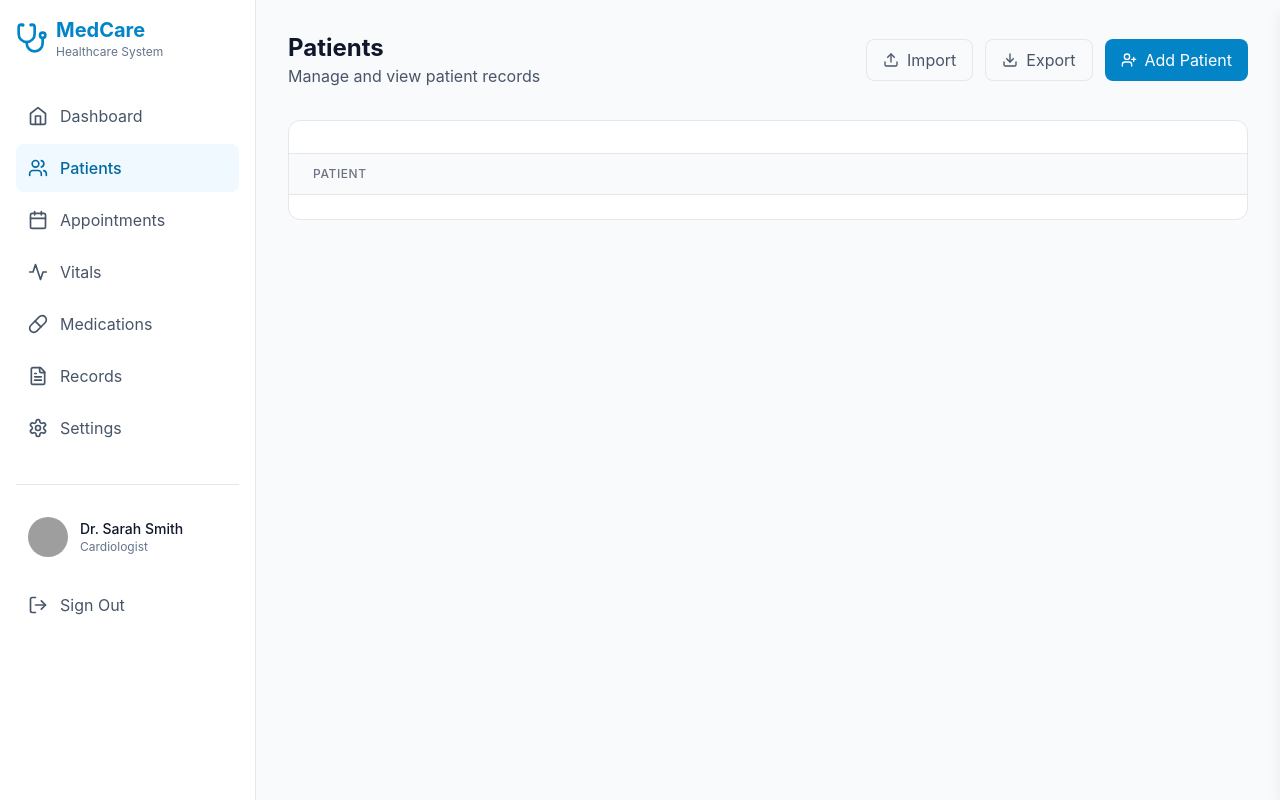
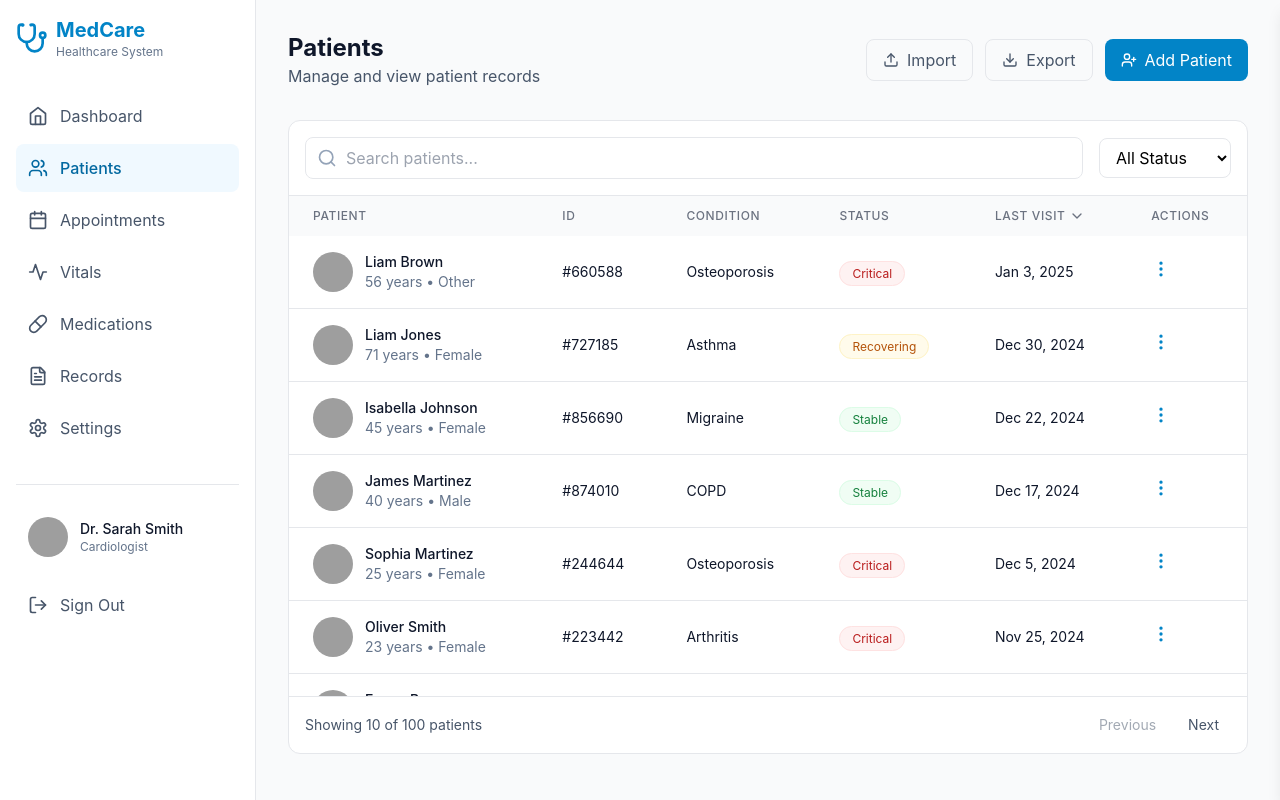
Before and after one commit to vavanv/MedCareDashboard, a React (Vite) app: page / in a window 1280 px wide. Both pictures are taken after a click on the button "View All". Built offline with nearby package versions, Linux system fonts and the light colour scheme; grey boxes are pictures that could not be loaded.

Commit message:
Initial commit from your app

```diff
--- a/src/components/PatientTable.tsx
+++ b/src/components/PatientTable.tsx
@@ -13,7 +13,6 @@ type SortDirection = 'asc' | 'desc';
 
 const ITEMS_PER_PAGE = 10;
 
-// Add SortIcon component definition
 const SortIcon = ({ field, sortField, sortDirection }: {
   field: SortField;
   sortField: SortField;
@@ -34,16 +33,74 @@ export default function PatientTable({ patients: initialPatients, onPatientClick
   const [statusFilter, setStatusFilter] = useState<string>('all');
   const [currentPage, setCurrentPage] = useState(1);
 
-  // ... rest of the component code ...
+  const handleSort = (field: SortField) => {
+    if (sortField === field) {
+      setSortDirection(sortDirection === 'asc' ? 'desc' : 'asc');
+    } else {
+      setSortField(field);
+      setSortDirection('desc');
+    }
+  };
+
+  const filteredPatients = initialPatients
+    .filter(patient => {
+      const matchesSearch = patient.name.toLowerCase().includes(searchTerm.toLowerCase()) ||
+        patient.id.includes(searchTerm);
+      const matchesStatus = statusFilter === 'all' || patient.status === statusFilter;
+      return matchesSearch && matchesStatus;
+    })
+    .sort((a, b) => {
+      const modifier = sortDirection === 'asc' ? 1 : -1;
+      if (sortField === 'name') {
+        return a.name.localeCompare(b.name) * modifier;
+      }
+      if (sortField === 'id') {
+        return a.id.localeCompare(b.id) * modifier;
+      }
+      if (sortField === 'condition') {
+        return a.condition.localeCompare(b.condition) * modifier;
+      }
+      if (sortField === 'status') {
+        return a.status.localeCompare(b.status) * modifier;
+      }
+      if (sortField === 'lastVisit') {
+        return (new Date(a.lastVisit).getTime() - new Date(b.lastVisit).getTime()) * modifier;
+      }
+      return 0;
+    });
+
+  const paginatedPatients = filteredPatients.slice(
+    (currentPage - 1) * ITEMS_PER_PAGE,
+    currentPage * ITEMS_PER_PAGE
+  );
 
   return (
     <div className="bg-white dark:bg-gray-800 rounded-xl border border-gray-200 dark:border-gray-700 overflow-hidden">
-      {/* Search and Filter Section */}
       <div className="p-4 border-b border-gray-200 dark:border-gray-700">
-        {/* ... existing search and filter UI ... */}
+        <div className="flex items-center gap-4">
+          <div className="relative flex-1">
+            <input
+              type="text"
+              placeholder="Search patients..."
+              className="w-full pl-10 pr-4 py-2 rounded-lg border border-gray-200 dark:border-gray-700 focus:outline-none focus:ring-2 focus:ring-primary-500 dark:bg-gray-800 dark:text-white"
+              value={searchTerm}
+              onChange={(e) => setSearchTerm(e.target.value)}
+            />
+            <Search className="w-5 h-5 text-secondary-400 absolute left-3 top-1/2 -translate-y-1/2" />
+          </div>
+          <select
+            value={statusFilter}
+            onChange={(e) => setStatusFilter(e.target.value)}
+            className="px-3 py-2 bg-white dark:bg-gray-800 border border-gray-200 dark:border-gray-700 rounded-lg focus:outline-none focus:ring-2 focus:ring-primary-500"
+          >
+            <option value="all">All Status</option>
+            <option value="Stable">Stable</option>
+            <option value="Critical">Critical</option>
+            <option value="Recovering">Recovering</option>
+          </select>
+        </div>
       </div>
 
-      {/* Table Section */}
       <div className="overflow-x-auto" style={{ maxHeight: 'calc(100vh - 300px)' }}>
         <table className="w-full">
           <thead className="bg-gray-50 dark:bg-gray-700 sticky top-0">
@@ -54,26 +111,117 @@ export default function PatientTable({ patients: initialPatients, onPatientClick
               >
                 <div className="flex items-center gap-1">
                   Patient
-                  <SortIcon
-                    field="name"
-                    sortField={sortField}
-                    sortDirection={sortDirection}
-                  />
+                  <SortIcon field="name" sortField={sortField} sortDirection={sortDirection} />
                 </div>
               </th>
-              {/* Add SortIcon to other headers similarly */}
-              {/* ... rest of table headers ... */}
+              <th
+                className="px-6 py-3 text-left text-xs font-medium text-gray-500 dark:text-gray-400 uppercase tracking-wider cursor-pointer"
+                onClick={() => handleSort('id')}
+              >
+                <div className="flex items-center gap-1">
+                  ID
+                  <SortIcon field="id" sortField={sortField} sortDirection={sortDirection} />
+                </div>
+              </th>
+              <th
+                className="px-6 py-3 text-left text-xs font-medium text-gray-500 dark:text-gray-400 uppercase tracking-wider cursor-pointer"
+                onClick={() => handleSort('condition')}
+              >
+                <div className="flex items-center gap-1">
+                  Condition
+                  <SortIcon field="condition" sortField={sortField} sortDirection={sortDirection} />
+                </div>
+              </th>
+              <th
+                className="px-6 py-3 text-left text-xs font-medium text-gray-500 dark:text-gray-400 uppercase tracking-wider cursor-pointer"
+                onClick={() => handleSort('status')}
+              >
+                <div className="flex items-center gap-1">
+                  Status
+                  <SortIcon field="status" sortField={sortField} sortDirection={sortDirection} />
+                </div>
+              </th>
+              <th
+                className="px-6 py-3 text-left text-xs font-medium text-gray-500 dark:text-gray-400 uppercase tracking-wider cursor-pointer"
+                onClick={() => handleSort('lastVisit')}
+              >
+                <div className="flex items-center gap-1">
+                  Last Visit
+                  <SortIcon field="lastVisit" sortField={sortField} sortDirection={sortDirection} />
+                </div>
+              </th>
+              <th className="px-6 py-3 text-left text-xs font-medium text-gray-500 dark:text-gray-400 uppercase tracking-wider">
+                Actions
+              </th>
             </tr>
           </thead>
           <tbody className="divide-y divide-gray-200 dark:divide-gray-700">
-            {/* ... table rows ... */}
+            {paginatedPatients.map((patient) => (
+              <tr
+                key={patient.id}
+                className="hover:bg-gray-50 dark:hover:bg-gray-700 cursor-pointer"
+                onClick={() => onPatientClick?.(patient)}
+              >
+                <td className="px-6 py-4">
+                  <div className="flex items-center gap-3">
+                    <img
+                      src={patient.image}
+                      alt={patient.name}
+                      className="w-10 h-10 rounded-full object-cover"
+                    />
+                    <div>
+                      <div className="text-sm font-medium text-secondary-900 dark:text-white">{patient.name}</div>
+                      <div className="text-sm text-secondary-500 dark:text-gray-400">{patient.age} years • {patient.gender}</div>
+                    </div>
+                  </div>
+                </td>
+                <td className="px-6 py-4 text-sm text-secondary-900 dark:text-white">#{patient.id.padStart(6, '0')}</td>
+                <td className="px-6 py-4 text-sm text-secondary-900 dark:text-white">{patient.condition}</td>
+                <td className="px-6 py-4">
+                  <span className={`px-3 py-1 rounded-full text-xs ${
+                    patient.status === 'Stable'
+                      ? 'bg-green-50 text-green-700 border border-green-100 dark:bg-green-900 dark:text-green-200'
+                      : patient.status === 'Critical'
+                      ? 'bg-red-50 text-red-700 border border-red-100 dark:bg-red-900 dark:text-red-200'
+                      : 'bg-amber-50 text-amber-700 border border-amber-100 dark:bg-amber-900 dark:text-amber-200'
+                  }`}>
+                    {patient.status}
+                  </span>
+                </td>
+                <td className="px-6 py-4 text-sm text-secondary-900 dark:text-white">
+                  {format(new Date(patient.lastVisit), 'MMM d, yyyy')}
+                </td>
+                <td className="px-6 py-4">
+                  <button className="text-primary-600 hover:text-primary-700 dark:text-primary-400 dark:hover:text-primary-500">
+                    <MoreVertical className="w-5 h-5" />
+                  </button>
+                </td>
+              </tr>
+            ))}
           </tbody>
         </table>
       </div>
 
-      {/* Pagination Controls */}
       <div className="flex items-center justify-between px-4 py-3 border-t border-gray-200 dark:border-gray-700">
-        {/* ... existing pagination controls ... */}
+        <div className="text-sm text-secondary-600 dark:text-gray-400">
+          Showing {paginatedPatients.length} of {filteredPatients.length} patients
+        </div>
+        <div className="flex gap-2">
+          <button
+            onClick={() => setCurrentPage(p => Math.max(1, p - 1))}
+            disabled={currentPage === 1}
+            className="px-3 py-1.5 text-sm text-secondary-600 dark:text-gray-400 hover:bg-gray-50 dark:hover:bg-gray-700 rounded-lg disabled:opacity-50 disabled:cursor-not-allowed"
+          >
+            Previous
+          </button>
+          <button
+            onClick={() => setCurrentPage(p => p + 1)}
+            disabled={currentPage * ITEMS_PER_PAGE >= filteredPatients.length}
+            className="px-3 py-1.5 text-sm text-secondary-600 dark:text-gray-400 hover:bg-gray-50 dark:hover:bg-gray-700 rounded-lg disabled:opacity-50 disabled:cursor-not-allowed"
+          >
+            Next
+          </button>
+        </div>
       </div>
     </div>
   );
```
